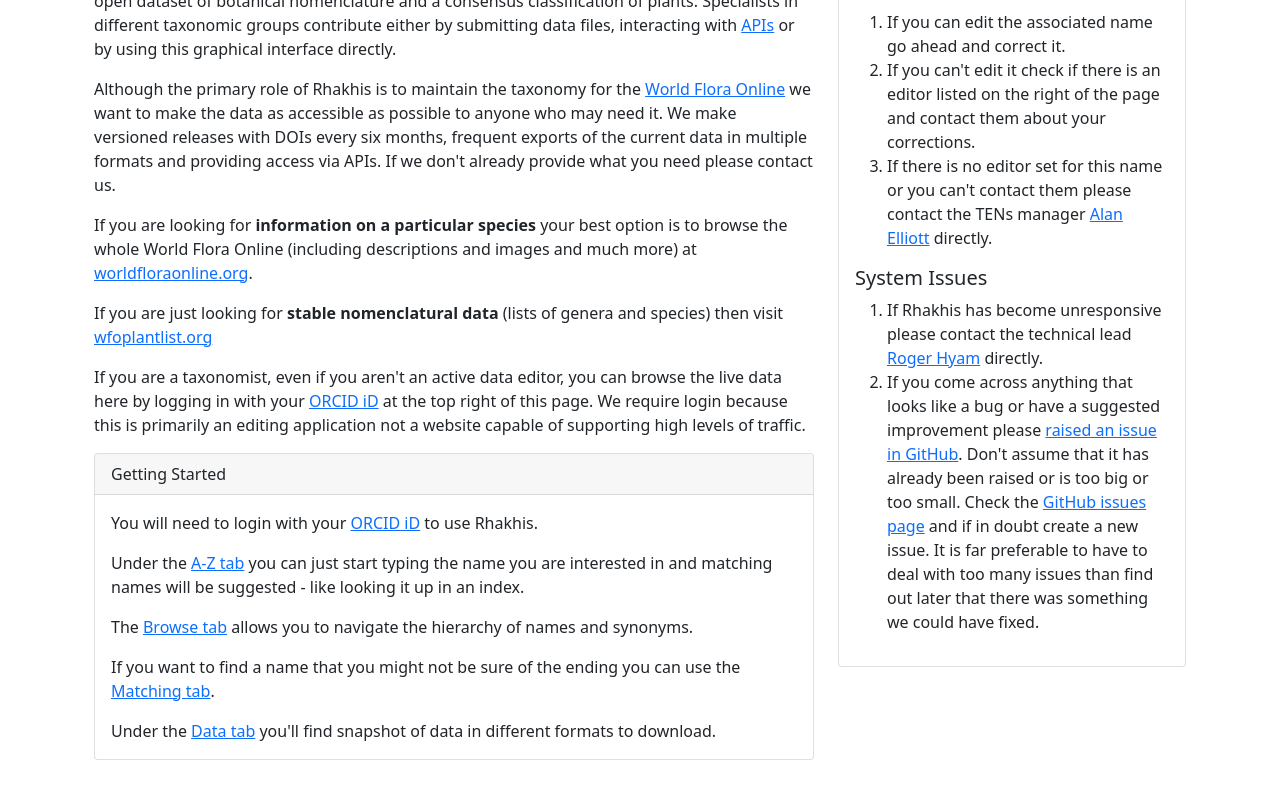
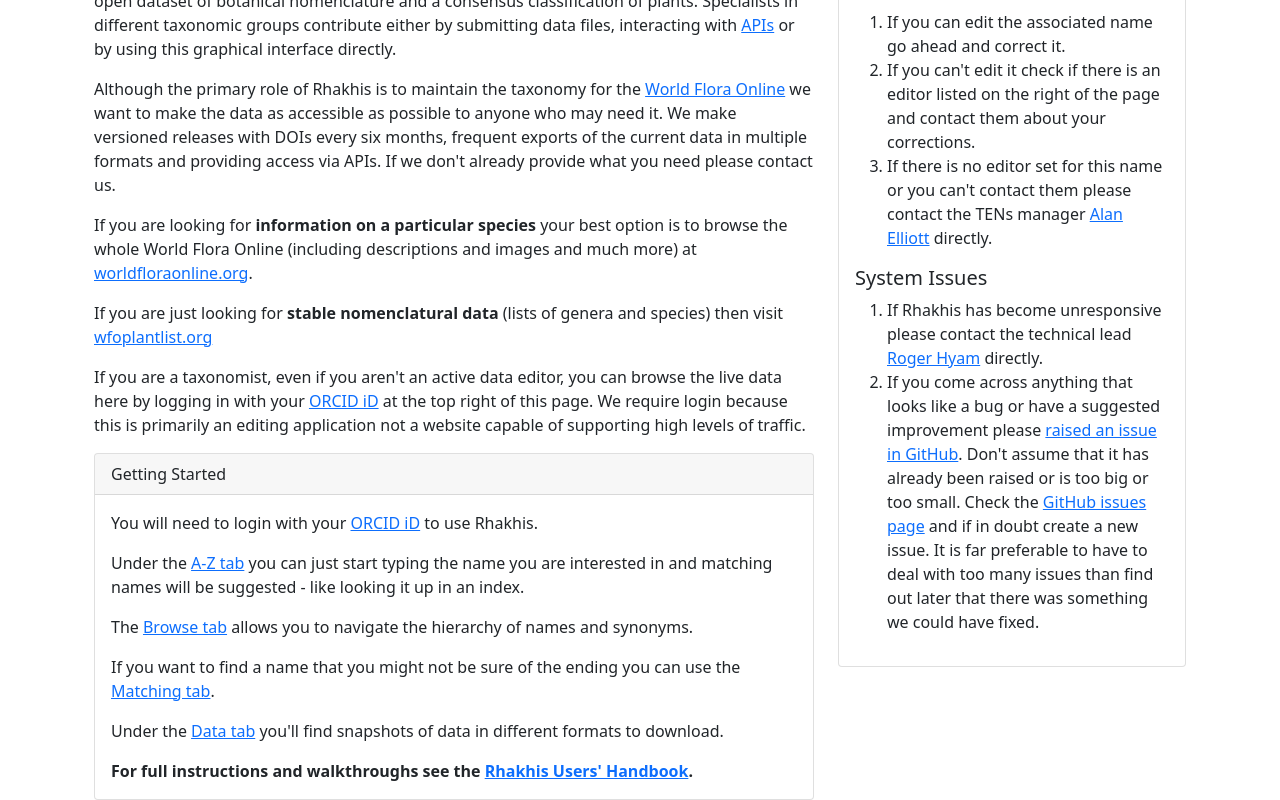
Before and after one commit to worldflora/wfo-backbone-ui, a React (Create React App) app in the folder wfo/: page / in a window 1280 px wide. Shown: the part 210-1010 px from the top of the page. Before the commit the page ends 970 px from the top, so only its background shows below. Built offline with nearby package versions, Linux system fonts and the light colour scheme; no server answers.

Commit message:
new wording

```diff
--- a/wfo/src/components/PageHome.jsx
+++ b/wfo/src/components/PageHome.jsx
@@ -46,7 +46,8 @@
                                 <Card.Text>Under the <a href="#alpha">A-Z tab</a> you can just start typing the name you are interested in and matching names will be suggested - like looking it up in an index.</Card.Text>
                                 <Card.Text>The <a href="#browse">Browse tab</a> allows you to navigate the hierarchy of names and synonyms.</Card.Text>
                                 <Card.Text>If you want to find a name that you might not be sure of the ending you can use the <a href="#match">Matching tab</a>.</Card.Text>
-                                <Card.Text>Under the <a href="#data">Data tab</a> you'll find snapshot of data in different formats to download.</Card.Text>
+                                <Card.Text>Under the <a href="#data">Data tab</a> you'll find snapshots of data in different formats to download.</Card.Text>
+                                <Card.Text><strong>For full instructions and walkthroughs see the <a href="https://plant-list-docs.rbge.info/rhakhis/" target="handbook">Rhakhis Users' Handbook</a>.</strong></Card.Text>
                             </Card.Body>
                         </Card>
 
```
